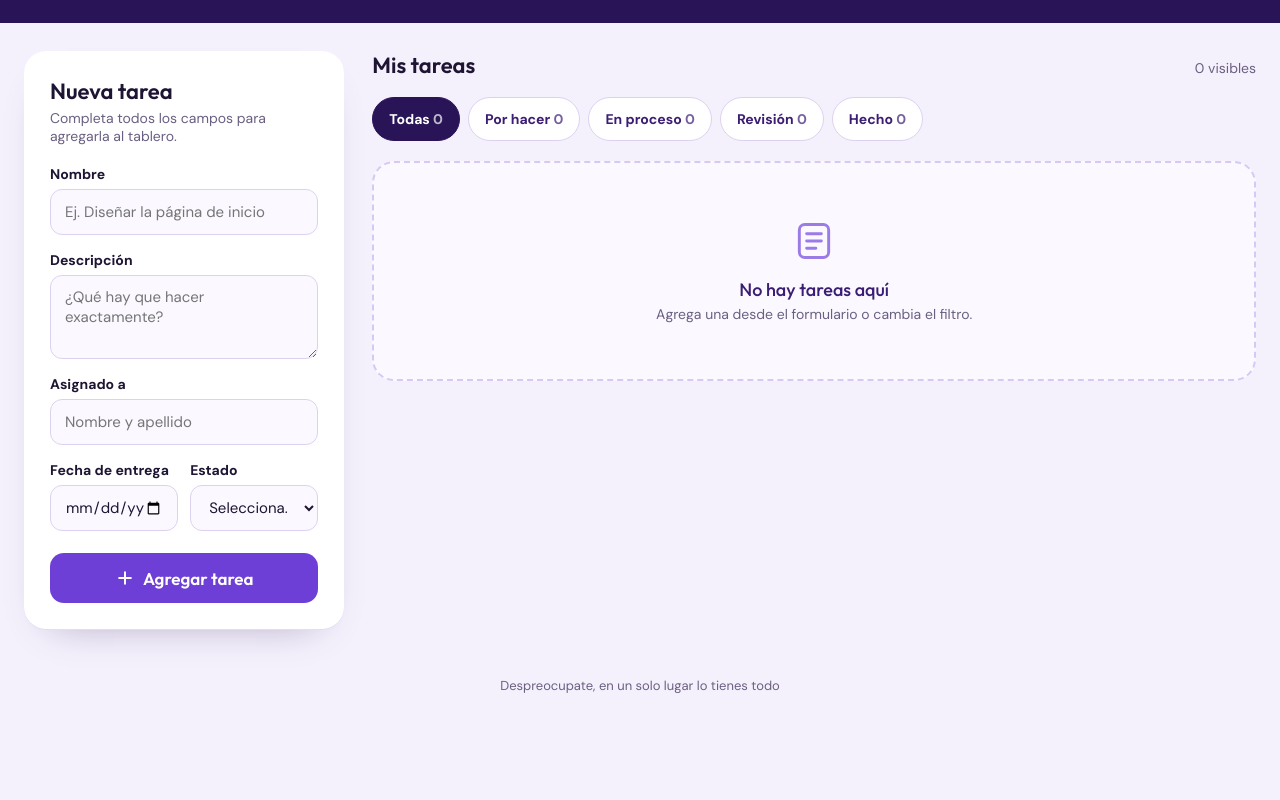
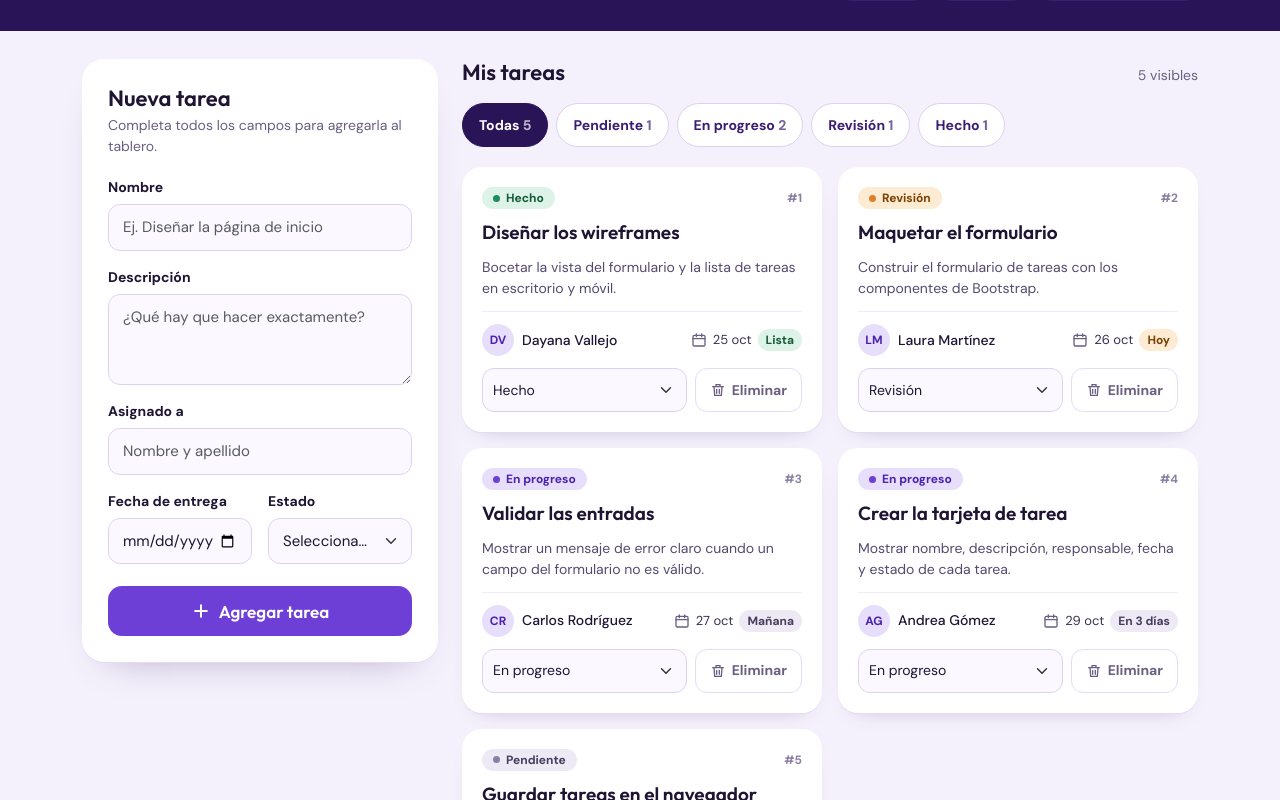
Before and after one commit to DayVallejO/Planner-Dayana-Vallejo, a plain HTML site: page index.html in a window 1280 px wide. Shown: the part 116-916 px from the top of the page. Before the commit the page ends 842 px from the top, so only its background shows below. Drawn offline with nearby package versions, Linux system fonts and the light colour scheme.

Commit message:
Usar Bootstrap, estados PENDIENTE/EN PROGRESO y 5 tareas de ejemplo

```diff
--- a/css/styles.css
+++ b/css/styles.css
@@ -47,14 +47,12 @@ body {
 
 /* ---------- Encabezado ---------- */
 .app-header {
-  padding: 28px 24px 30px;
+  padding: 28px 12px 30px;
   background: var(--purple-950);
   color: #FFFFFF;
 }
 
 .header-inner {
-  max-width: 1280px;
-  margin: 0 auto;
   display: flex;
   flex-wrap: wrap;
   align-items: center;
@@ -114,16 +112,8 @@ body {
   transition: width 0.3s;
 }
 
-/* ---------- Distribución ---------- */
-.layout {
-  max-width: 1280px;
-  margin: 0 auto;
-  padding: 28px 24px 48px;
-  display: flex;
-  flex-wrap: wrap;
-  align-items: flex-start;
-  gap: 28px;
-}
+/* ---------- Distribución (columnas con la grilla de Bootstrap) ---------- */
+.layout { padding-top: 28px; padding-bottom: 48px; }
 
 .panel {
   background: #FFFFFF;
@@ -131,11 +121,7 @@ body {
   box-shadow: 0 1px 0 var(--line), 0 18px 40px -28px rgba(42, 20, 88, 0.45);
 }
 
-.form-panel {
-  flex: 1 1 320px;
-  max-width: 420px;
-  padding: 26px;
-}
+.form-panel { padding: 26px; }
 
 .panel-title {
   margin: 0 0 4px;
@@ -151,13 +137,7 @@ body {
 
 .field { display: flex; flex-direction: column; gap: 6px; min-width: 0; }
 
-.field label { font-size: 14px; font-weight: 700; }
-
-.field-row {
-  display: grid;
-  grid-template-columns: repeat(2, minmax(0, 1fr));
-  gap: 12px;
-}
+.field label { margin: 0; font-size: 14px; font-weight: 700; }
 
 .input {
   width: 100%;
@@ -165,12 +145,14 @@ body {
   padding: 11px 14px;
   border: 1.5px solid var(--purple-200);
   border-radius: 12px;
-  background: var(--paper);
+  background-color: var(--paper);
   color: var(--ink);
   font: inherit;
   font-size: 15px;
   resize: vertical;
 }
+
+.form-select.input { padding-right: 40px; }
 
 .input:focus {
   outline: none;
@@ -180,15 +162,16 @@ body {
 
 .input.is-invalid {
   border-color: var(--danger-line);
-  background: #FFF7F8;
+  background-color: #FFF7F8;
 }
 
-.field-error { color: var(--danger); font-size: 13px; }
+.field-error { margin-top: 0; color: var(--danger); font-size: 13px; }
 .field-error:empty { display: none; }
 
 .form-alert {
   margin-bottom: 18px;
   padding: 12px 14px;
+  border: 1px solid #F3B8C2;
   border-radius: 12px;
   background: var(--danger-bg);
   color: #8E1230;
@@ -210,16 +193,20 @@ body {
   cursor: pointer;
 }
 
+/* Colores del botón primario de Bootstrap con la paleta morada */
 .btn-primary {
   margin-top: 6px;
-  background: var(--purple-600);
-  color: #FFFFFF;
+  --bs-btn-color: #FFFFFF;
+  --bs-btn-bg: var(--purple-600);
+  --bs-btn-hover-color: #FFFFFF;
+  --bs-btn-hover-bg: var(--purple-700);
+  --bs-btn-active-color: #FFFFFF;
+  --bs-btn-active-bg: var(--purple-900);
+  --bs-btn-focus-shadow-rgb: 109, 63, 214;
 }
 
-.btn-primary:hover { background: var(--purple-700); }
-
 /* ---------- Tablero ---------- */
-.board { flex: 999 1 560px; min-width: 0; }
+.board { min-width: 0; }
 
 .board-head {
   display: flex;
@@ -270,19 +257,16 @@ body {
 .empty-state p { margin: 4px 0 0; font-size: 14px; }
 .empty-state .empty-title { margin-top: 10px; font-family: var(--font-display); font-size: 18px; color: var(--purple-900); }
 
-.tasks-grid {
-  display: grid;
-  grid-template-columns: repeat(auto-fill, minmax(270px, 1fr));
-  gap: 16px;
-}
-
 /* ---------- Tarjeta de tarea ---------- */
 .task-card {
+  height: 100%;
   display: flex;
   flex-direction: column;
   gap: 12px;
   padding: 20px;
+  border: none;
   border-radius: 20px;
+  color: var(--ink);
   background: #FFFFFF;
   box-shadow: 0 1px 0 var(--line), 0 10px 24px -18px rgba(42, 20, 88, 0.4);
   transition: transform 0.15s, box-shadow 0.15s;
@@ -316,7 +300,7 @@ body {
 
 .card-id { font-size: 12px; font-weight: 700; color: #8B80A3; }
 
-.card-title {
+.task-card .card-title {
   margin: 0;
   font-family: var(--font-display);
   font-size: 19px;
@@ -325,7 +309,7 @@ body {
   overflow-wrap: anywhere;
 }
 
-.card-description {
+.task-card .card-description {
   margin: 0;
   font-size: 14px;
   line-height: 1.5;
@@ -383,14 +367,19 @@ body {
 .card-select {
   width: 100%;
   min-height: 44px;
-  padding: 0 10px;
+  padding: 0 34px 0 10px;
   border: 1px solid var(--purple-200);
   border-radius: 12px;
-  background: var(--paper);
+  background-color: var(--paper);
   color: var(--ink);
   font: inherit;
   font-size: 14px;
   cursor: pointer;
+}
+
+.card-select:focus {
+  border-color: var(--purple-600);
+  box-shadow: 0 0 0 4px #E2D6FB;
 }
 
 .btn-delete {
@@ -431,8 +420,6 @@ body {
 
 /* ---------- Móvil ---------- */
 @media (max-width: 720px) {
-  .app-header { padding: 20px 16px; }
-  .layout { padding: 20px 16px 40px; }
-  .form-panel { max-width: none; }
-  .field-row { grid-template-columns: minmax(0, 1fr); }
+  .app-header { padding: 20px 4px; }
+  .layout { padding-top: 20px; padding-bottom: 40px; }
 }
--- a/index.html
+++ b/index.html
@@ -7,12 +7,13 @@
   <link rel="preconnect" href="https://fonts.googleapis.com">
   <link rel="preconnect" href="https://fonts.gstatic.com" crossorigin>
   <link rel="stylesheet" href="https://fonts.googleapis.com/css2?family=Outfit:wght@500;600;700&family=DM+Sans:wght@400;500;700&display=swap">
+  <link rel="stylesheet" href="https://cdn.jsdelivr.net/npm/bootstrap@5.3.3/dist/css/bootstrap.min.css">
   <link rel="stylesheet" href="css/styles.css">
 </head>
 <body>
 
   <header class="app-header">
-    <div class="header-inner">
+    <div class="container-xl header-inner">
       <div class="brand">
         <div class="brand-logo" aria-hidden="true">
           <svg width="26" height="26" viewBox="0 0 24 24" fill="none" stroke="currentColor" stroke-width="2" stroke-linecap="round" stroke-linejoin="round"><rect x="3" y="4" width="18" height="17" rx="3"/><path d="M8 2v4M16 2v4M3 10h18"/><path d="M8.5 15l2.2 2.2L15.5 13"/></svg>
@@ -41,51 +42,53 @@
     </div>
   </header>
 
-  <main class="layout">
+  <main class="container-xl layout">
+    <div class="row g-4 align-items-start">
 
       <!-- Formulario para crear tareas -->
+      <div class="col-12 col-lg-5 col-xl-4">
         <section class="panel form-panel" aria-labelledby="formTitle">
           <h2 class="panel-title" id="formTitle">Nueva tarea</h2>
           <p class="panel-hint">Completa todos los campos para agregarla al tablero.</p>
 
-      <div class="form-alert" id="formErrors" role="alert" hidden></div>
+          <div class="alert alert-danger form-alert" id="formErrors" role="alert" hidden></div>
 
           <form id="taskForm" novalidate>
             <div class="field">
-          <label for="taskName">Nombre</label>
-          <input class="input" type="text" id="taskName" name="taskName" placeholder="Ej. Diseñar la página de inicio" required>
-          <small class="field-error" id="taskNameError"></small>
+              <label class="form-label" for="taskName">Nombre</label>
+              <input class="form-control input" type="text" id="taskName" name="taskName" placeholder="Ej. Diseñar la página de inicio" required>
+              <small class="invalid-feedback field-error" id="taskNameError"></small>
             </div>
 
             <div class="field">
-          <label for="taskDescription">Descripción</label>
-          <textarea class="input" id="taskDescription" name="taskDescription" rows="3" placeholder="¿Qué hay que hacer exactamente?" required></textarea>
-          <small class="field-error" id="taskDescriptionError"></small>
+              <label class="form-label" for="taskDescription">Descripción</label>
+              <textarea class="form-control input" id="taskDescription" name="taskDescription" rows="3" placeholder="¿Qué hay que hacer exactamente?" required></textarea>
+              <small class="invalid-feedback field-error" id="taskDescriptionError"></small>
             </div>
 
             <div class="field">
-          <label for="taskAssignee">Asignado a</label>
-          <input class="input" type="text" id="taskAssignee" name="taskAssignee" placeholder="Nombre y apellido" required>
-          <small class="field-error" id="taskAssigneeError"></small>
+              <label class="form-label" for="taskAssignee">Asignado a</label>
+              <input class="form-control input" type="text" id="taskAssignee" name="taskAssignee" placeholder="Nombre y apellido" required>
+              <small class="invalid-feedback field-error" id="taskAssigneeError"></small>
             </div>
 
-        <div class="field-row">
-          <div class="field">
-            <label for="taskDueDate">Fecha de entrega</label>
-            <input class="input" type="date" id="taskDueDate" name="taskDueDate" required>
-            <small class="field-error" id="taskDueDateError"></small>
+            <div class="row g-3">
+              <div class="col-sm-6 field">
+                <label class="form-label" for="taskDueDate">Fecha de entrega</label>
+                <input class="form-control input" type="date" id="taskDueDate" name="taskDueDate" required>
+                <small class="invalid-feedback field-error" id="taskDueDateError"></small>
               </div>
 
-          <div class="field">
-            <label for="taskStatus">Estado</label>
-            <select class="input" id="taskStatus" name="taskStatus" required>
+              <div class="col-sm-6 field">
+                <label class="form-label" for="taskStatus">Estado</label>
+                <select class="form-select input" id="taskStatus" name="taskStatus" required>
                   <option value="">Selecciona…</option>
-              <option value="POR HACER">Por hacer</option>
-              <option value="EN PROCESO">En proceso</option>
+                  <option value="PENDIENTE">Pendiente</option>
+                  <option value="EN PROGRESO">En progreso</option>
                   <option value="REVISIÓN">Revisión</option>
                   <option value="HECHO">Hecho</option>
                 </select>
-            <small class="field-error" id="taskStatusError"></small>
+                <small class="invalid-feedback field-error" id="taskStatusError"></small>
               </div>
             </div>
 
@@ -95,8 +98,10 @@
             </button>
           </form>
         </section>
+      </div>
 
       <!-- Lista de tareas -->
+      <div class="col-12 col-lg-7 col-xl-8">
         <section class="board" aria-labelledby="boardTitle">
           <div class="board-head">
             <h2 class="panel-title" id="boardTitle">Mis tareas</h2>
@@ -105,8 +110,8 @@
 
           <div class="filters" id="filters">
             <button type="button" class="chip is-active" data-filter="TODAS" aria-pressed="true">Todas <span class="chip-count" data-count="TODAS">0</span></button>
-        <button type="button" class="chip" data-filter="POR HACER" aria-pressed="false">Por hacer <span class="chip-count" data-count="POR HACER">0</span></button>
-        <button type="button" class="chip" data-filter="EN PROCESO" aria-pressed="false">En proceso <span class="chip-count" data-count="EN PROCESO">0</span></button>
+            <button type="button" class="chip" data-filter="PENDIENTE" aria-pressed="false">Pendiente <span class="chip-count" data-count="PENDIENTE">0</span></button>
+            <button type="button" class="chip" data-filter="EN PROGRESO" aria-pressed="false">En progreso <span class="chip-count" data-count="EN PROGRESO">0</span></button>
             <button type="button" class="chip" data-filter="REVISIÓN" aria-pressed="false">Revisión <span class="chip-count" data-count="REVISIÓN">0</span></button>
             <button type="button" class="chip" data-filter="HECHO" aria-pressed="false">Hecho <span class="chip-count" data-count="HECHO">0</span></button>
           </div>
@@ -117,9 +122,12 @@
             <p>Agrega una desde el formulario o cambia el filtro.</p>
           </div>
 
-      <!-- Aquí se agregan las tarjetas de las tareas -->
-      <div class="tasks-grid" id="tasksContainer"></div>
+          <!-- Aquí se agregan las tarjetas de las tareas (una columna de Bootstrap por tarjeta) -->
+          <div class="row row-cols-1 row-cols-md-2 row-cols-xxl-3 g-3" id="tasksContainer"></div>
         </section>
+      </div>
+
+    </div>
   </main>
 
   <footer class="app-footer">Despreocupate, en un solo lugar lo tienes todo</footer>
--- a/js/app.js
+++ b/js/app.js
@@ -12,7 +12,7 @@ const formErrors = document.getElementById('formErrors');
 
 const tasksContainer = document.getElementById('tasksContainer');
 const emptyState = document.getElementById('emptyState');
-const STATUS_ORDER = ['POR HACER', 'EN PROCESO', 'REVISIÓN', 'HECHO'];
+const STATUS_ORDER = ['PENDIENTE', 'EN PROGRESO', 'REVISIÓN', 'HECHO'];
 
 let currentFilter = 'TODAS';
 
@@ -165,7 +165,7 @@ document.getElementById('filters').addEventListener('click', (event) => {
     button.classList.toggle('is-active', isActive);
     button.setAttribute('aria-pressed', String(isActive));
   });
-  tasksContainer.querySelectorAll('.task-card').forEach((card) => {
+  tasksContainer.querySelectorAll('.task-col').forEach((card) => {
     applyFilter(card, taskManager.getTaskById(Number(card.dataset.id)));
   });
   updateBoardInfo();
@@ -176,7 +176,7 @@ document.getElementById('filters').addEventListener('click', (event) => {
 function updateBoardInfo() {
   const total = taskManager.getAllTasks().length;
   const done = taskManager.getTasksWithStatus('HECHO').length;
-  const active = taskManager.getTasksWithStatus('EN PROCESO').length
+  const active = taskManager.getTasksWithStatus('EN PROGRESO').length
     + taskManager.getTasksWithStatus('REVISIÓN').length;
   const percent = total === 0 ? 0 : Math.round((done / total) * 100);
 
@@ -195,4 +195,57 @@ function updateBoardInfo() {
   emptyState.hidden = visible > 0;
 }
 
+// ---------- Tareas de ejemplo ----------
+
+// Devuelve la fecha de hoy + N días en formato AAAA-MM-DD (hora local)
+function daysFromToday(days) {
+  const date = new Date();
+  date.setDate(date.getDate() + days);
+  const month = String(date.getMonth() + 1).padStart(2, '0');
+  const day = String(date.getDate()).padStart(2, '0');
+  return `${date.getFullYear()}-${month}-${day}`;
+}
+
+const SAMPLE_TASKS = [
+  {
+    nombre: 'Diseñar los wireframes',
+    descripcion: 'Bocetar la vista del formulario y la lista de tareas en escritorio y móvil.',
+    asignadoA: 'Dayana Vallejo',
+    fechaDeEntrega: daysFromToday(-1),
+    estado: 'HECHO'
+  },
+  {
+    nombre: 'Maquetar el formulario',
+    descripcion: 'Construir el formulario de tareas con los componentes de Bootstrap.',
+    asignadoA: 'Laura Martínez',
+    fechaDeEntrega: daysFromToday(0),
+    estado: 'REVISIÓN'
+  },
+  {
+    nombre: 'Validar las entradas',
+    descripcion: 'Mostrar un mensaje de error claro cuando un campo del formulario no es válido.',
+    asignadoA: 'Carlos Rodríguez',
+    fechaDeEntrega: daysFromToday(1),
+    estado: 'EN PROGRESO'
+  },
+  {
+    nombre: 'Crear la tarjeta de tarea',
+    descripcion: 'Mostrar nombre, descripción, responsable, fecha y estado de cada tarea.',
+    asignadoA: 'Andrea Gómez',
+    fechaDeEntrega: daysFromToday(3),
+    estado: 'EN PROGRESO'
+  },
+  {
+    nombre: 'Guardar tareas en el navegador',
+    descripcion: 'Persistir la lista de tareas con localStorage para no perderlas al recargar.',
+    asignadoA: 'Santiago Pérez',
+    fechaDeEntrega: daysFromToday(7),
+    estado: 'PENDIENTE'
+  }
+];
+
+SAMPLE_TASKS.forEach((task) => {
+  tasksContainer.append(buildCard(taskManager.addTask(task)));
+});
+
 updateBoardInfo();
--- a/js/taskManager.js
+++ b/js/taskManager.js
@@ -1,7 +1,7 @@
 // Estados válidos de una tarea y su texto para mostrar
 const TASK_STATUSES = {
-  'POR HACER': { label: 'Por hacer', className: 'status-todo' },
-  'EN PROCESO': { label: 'En proceso', className: 'status-progress' },
+  'PENDIENTE': { label: 'Pendiente', className: 'status-todo' },
+  'EN PROGRESO': { label: 'En progreso', className: 'status-progress' },
   'REVISIÓN': { label: 'Revisión', className: 'status-review' },
   'HECHO': { label: 'Hecho', className: 'status-done' }
 };
@@ -17,7 +17,7 @@ class Task {
     this.descripcion = descripcion;       // Cadena de texto
     this.asignadoA = asignadoA;           // Cadena de texto
     this.fechaDeEntrega = fechaDeEntrega; // Fecha en formato AAAA-MM-DD
-    this.estado = estado;                 // POR HACER | EN PROCESO | REVISIÓN | HECHO
+    this.estado = estado;                 // PENDIENTE | EN PROGRESO | REVISIÓN | HECHO
   }
 }
 
@@ -83,15 +83,19 @@ class TaskManager {
   }
 
   /**
-   * Crea la tarjeta HTML de una tarea y la devuelve.
+   * Crea la tarjeta HTML de una tarea (card de Bootstrap dentro de una columna)
+   * y devuelve la columna.
    * Se usa textContent para que el texto del usuario no se interprete como HTML.
    */
   createTaskCard(task) {
     const status = TASK_STATUSES[task.estado];
 
+    const column = document.createElement('div');
+    column.className = 'col task-col';
+    column.dataset.id = task.id;
+
     const card = document.createElement('article');
-    card.className = `task-card ${status.className}`;
-    card.dataset.id = task.id;
+    card.className = `card task-card ${status.className}`;
 
     // Encabezado: estado + ID
     const top = document.createElement('div');
@@ -111,7 +115,7 @@ class TaskManager {
     title.textContent = task.nombre;
 
     const description = document.createElement('p');
-    description.className = 'card-description';
+    description.className = 'card-text card-description';
     description.textContent = task.descripcion;
 
     // Persona asignada y fecha de entrega
@@ -151,7 +155,7 @@ class TaskManager {
     srText.className = 'sr-only';
     srText.textContent = `Cambiar estado de la tarea ${task.id}`;
     const select = document.createElement('select');
-    select.className = 'card-select';
+    select.className = 'form-select card-select';
     Object.keys(TASK_STATUSES).forEach((key) => {
       const option = document.createElement('option');
       option.value = key;
@@ -169,7 +173,8 @@ class TaskManager {
     actions.append(selectLabel, deleteButton);
 
     card.append(top, title, description, meta, actions);
-    return card;
+    column.append(card);
+    return column;
   }
 }
 
```
Lines whose indentation alone changed are shown as unchanged.
